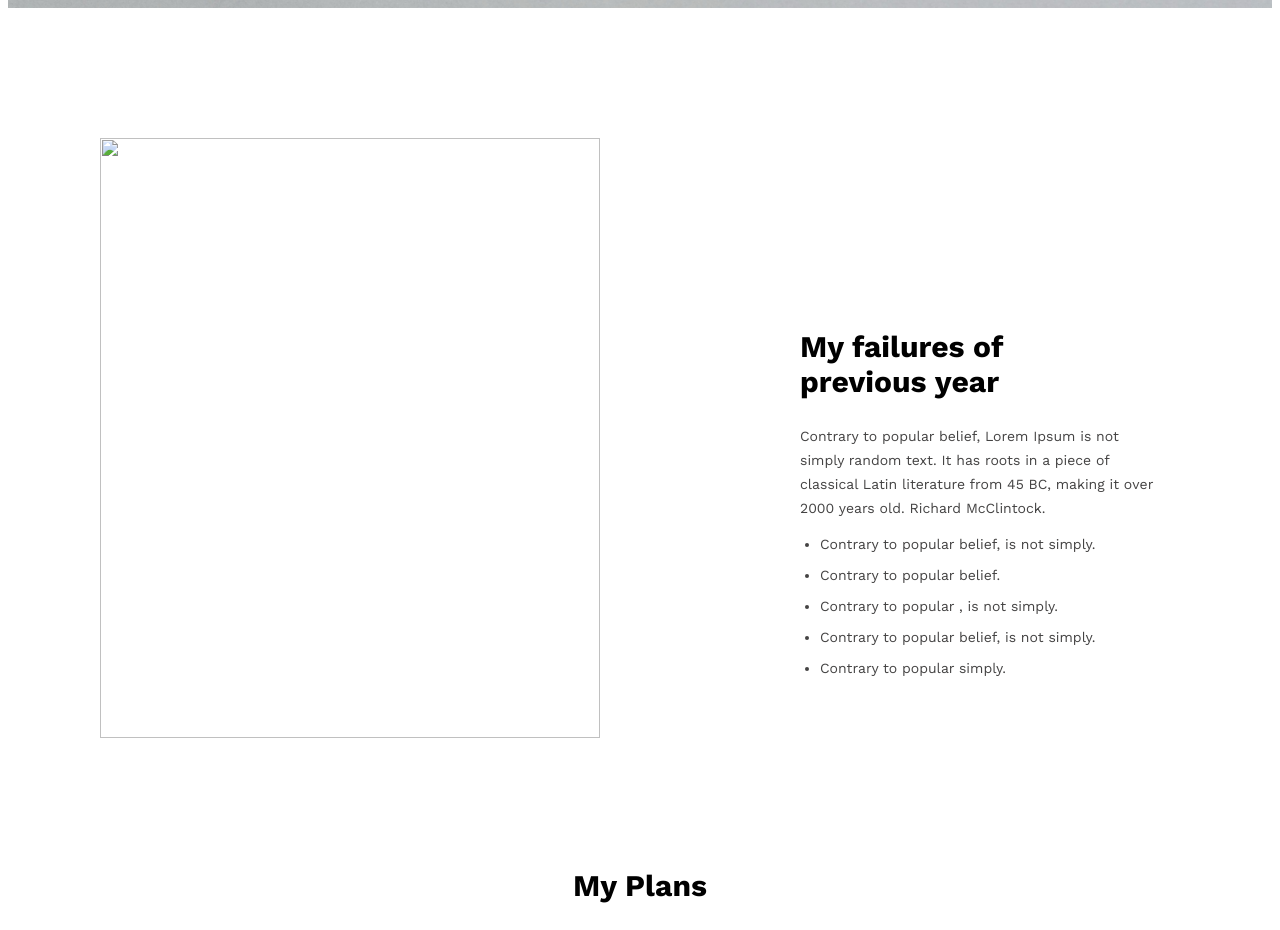
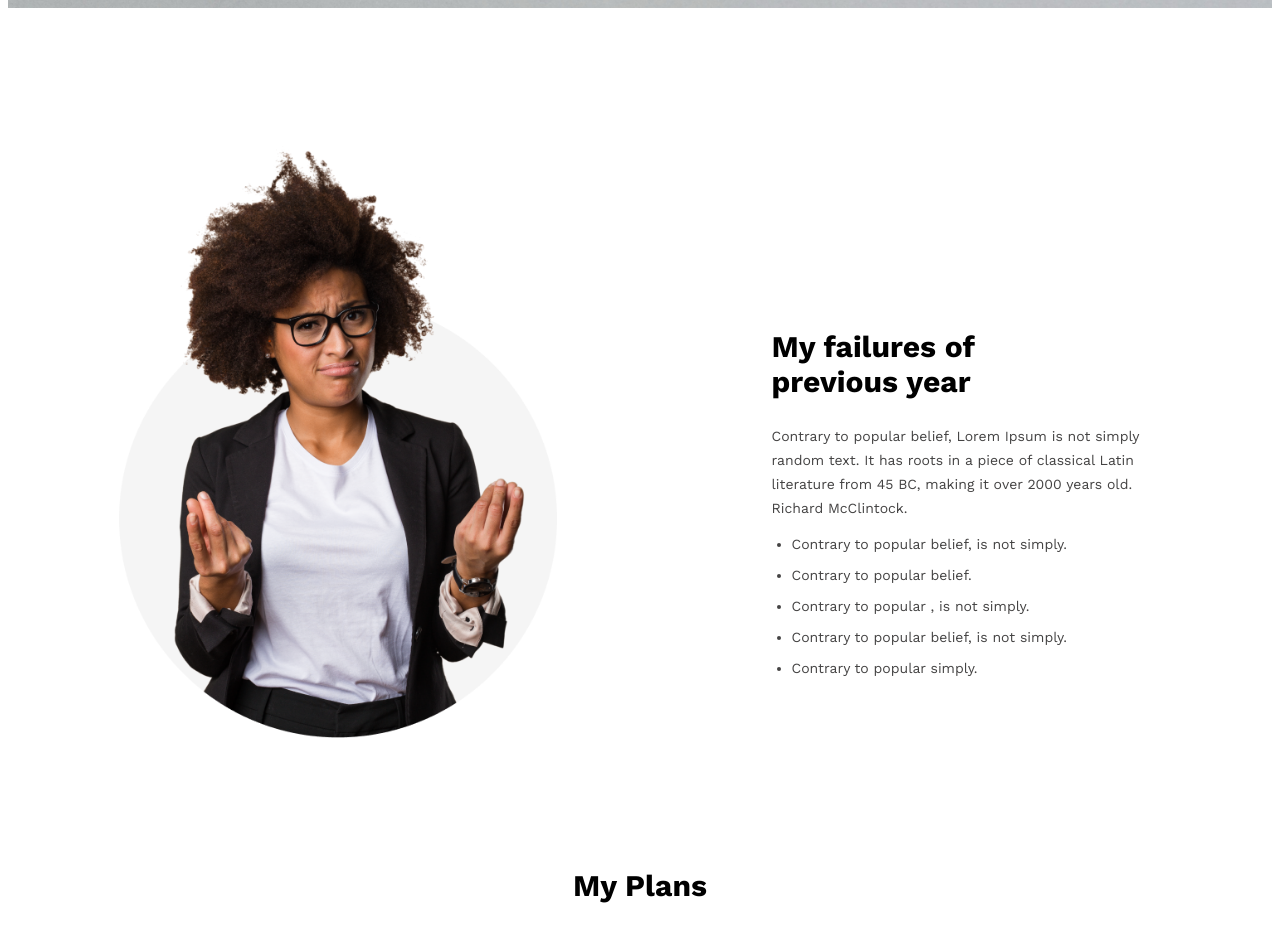
Before and after one commit to Sarmin00/New-year-new-me-projects, a plain HTML site: page index.html in a window 1280 px wide. Shown: the part 680-1610 px from the top of the page. Drawn offline with nearby package versions, Linux system fonts and the light colour scheme.

Commit message:
image updated

```diff
--- a/index.html
+++ b/index.html
@@ -28,7 +28,7 @@
         <section>
 
             <div class="section-1">
-                <img width="500px" height="600px" src="../new-year-new-me/images/person.png" alt="">
+                <img width="500px" height="600px" src="https://raw.githubusercontent.com/Sarmin00/New-year-new-me-projects/refs/heads/main/images/person.png" alt="">
 
                 <div class="section-1-content">
                     <h2 class="section-1-title">
```
